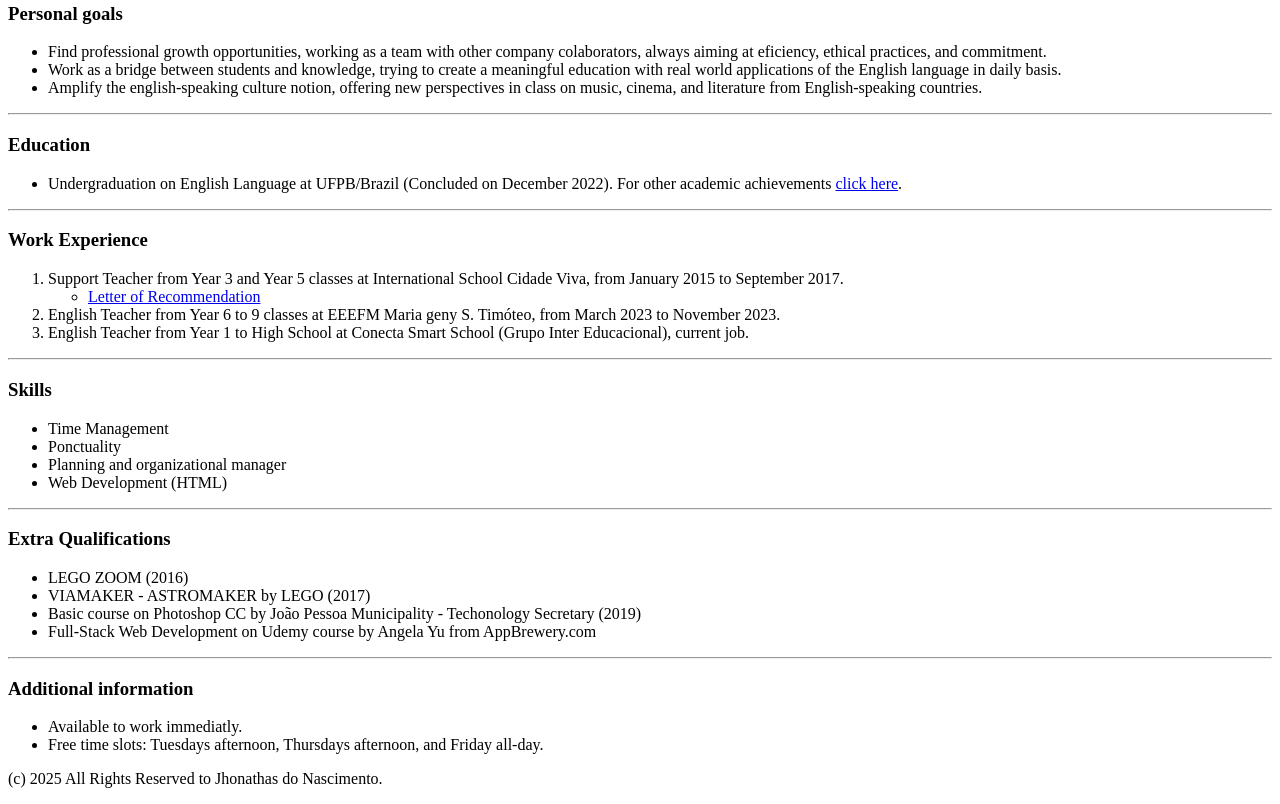
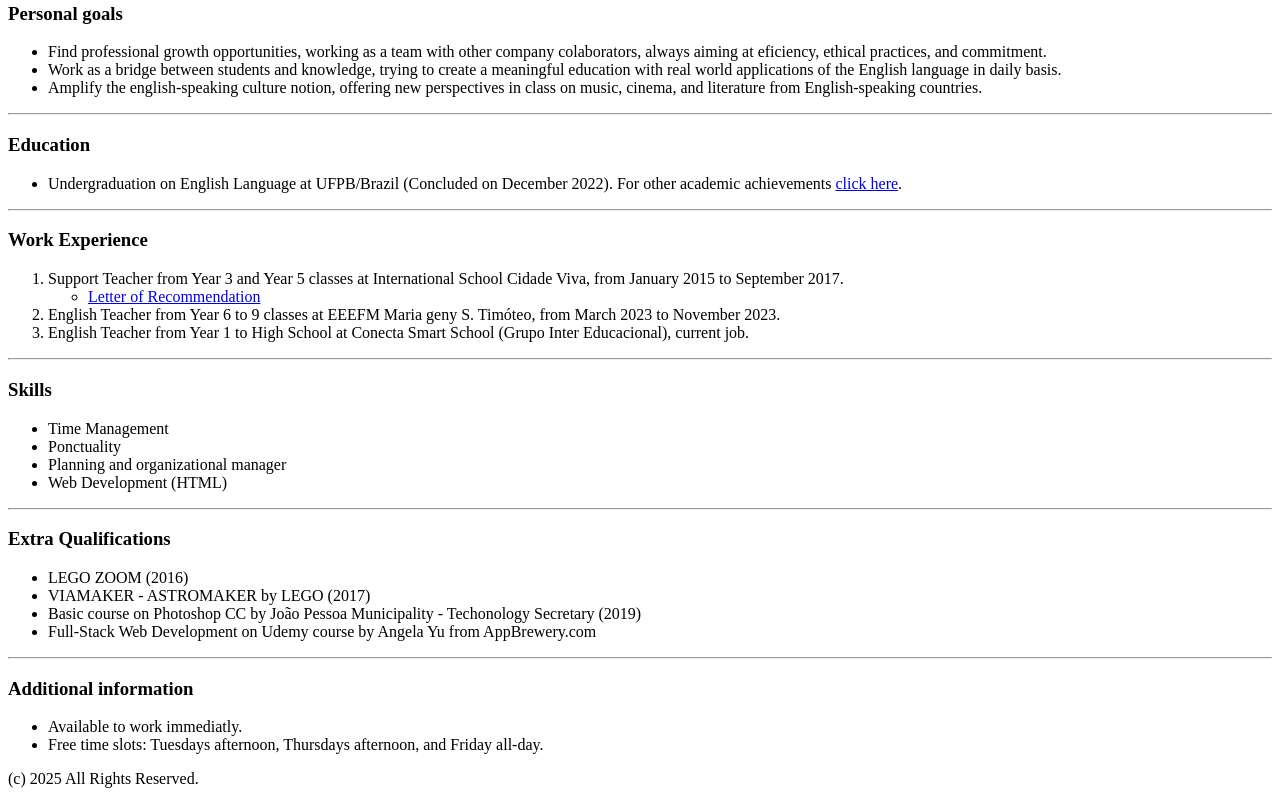
Before and after one commit to njhonathas/Resume, a plain HTML site: page index.html in a window 1280 px wide. Shown: the part 367-1171 px from the top of the page. Drawn offline with Linux system fonts and the light colour scheme.

Commit message:
Add files via upload

```diff
--- a/index.html
+++ b/index.html
@@ -56,7 +56,7 @@
         <li>Free time slots: Tuesdays afternoon, Thursdays afternoon, and Friday all-day.</li>
     </ul>
     <footer>
-        <p>(c) 2025 All Rights Reserved to Jhonathas do Nascimento.</p>
+        <p>(c) 2025 All Rights Reserved.</p>
     </footer>
 </body>
 </html>
```
